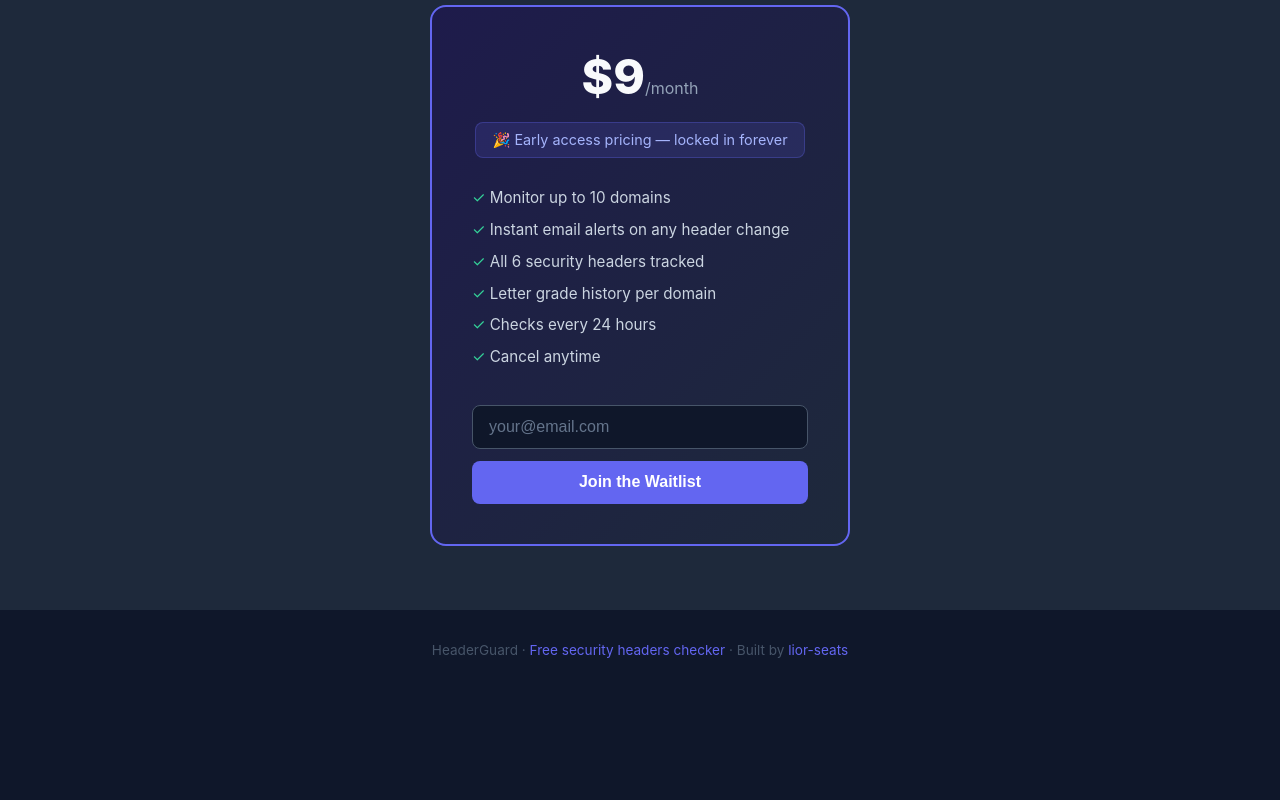
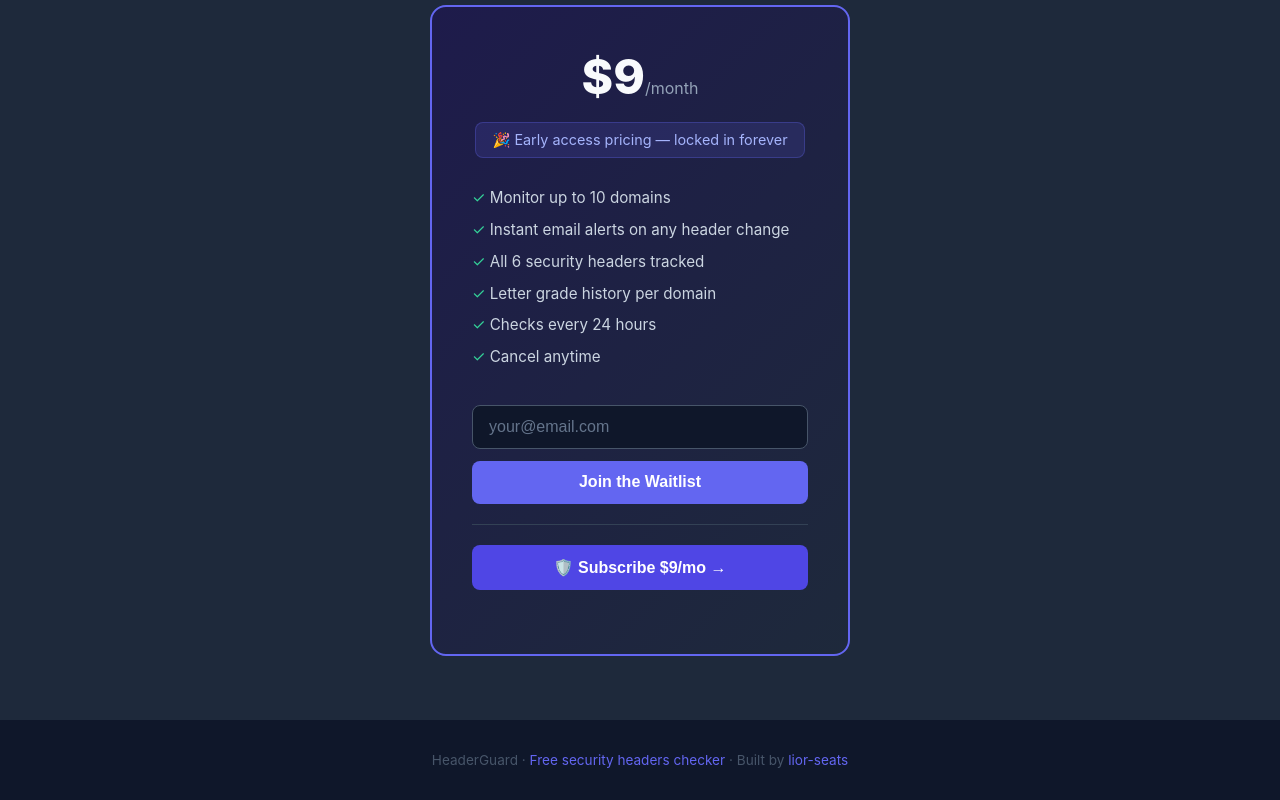
Before and after one commit to lior-seats/headerguard-waitlist, a plain HTML site: page index.html in a window 1280 px wide. Shown: the part 1356-2156 px from the top of the page. Before the commit the page ends 2046 px from the top, so only its background shows below. Drawn offline with Linux system fonts and the light colour scheme; no server answers.

Commit message:
Add HeaderGuard Subscribe $9/mo button (task 3ce0d159)
Adds subscribe button in pricing section calling /api/checkout/headerguard.
Graceful fallback to waitlist on 503 (no Stripe key yet).
Activates when Lior adds STRIPE_PRICE_ID_HEADERGUARD to Render.

```diff
--- a/index.html
+++ b/index.html
@@ -126,6 +126,10 @@
         <button class="btn-primary" style="width:100%;" onclick="joinWaitlist('pricingEmail','pricingSuccess','pricingError')">Join the Waitlist</button>
         <div id="pricingSuccess" class="success-msg">✅ You're on the list!</div>
         <div id="pricingError" class="error-msg">Something went wrong. Please try again.</div>
+        <div style="margin-top:1.25rem;border-top:1px solid #334155;padding-top:1.25rem">
+          <button onclick="subscribeHeaderguard()" id="headerguard-sub-btn" style="width:100%;padding:0.8rem 1.5rem;background:#4f46e5;color:white;border:none;border-radius:8px;font-size:1rem;font-weight:700;cursor:pointer;transition:background 0.2s">🛡️ Subscribe $9/mo →</button>
+          <div id="headerguard-sub-msg" style="font-size:0.82rem;color:#64748b;margin-top:0.5rem;min-height:1rem"></div>
+        </div>
       </div>
     </div>
   </section>
@@ -136,6 +140,28 @@
 
   <script>
     fetch('https://agent-control-plane-w3m9.onrender.com/api/hit?page=headerguard-waitlist', { mode: 'no-cors' }).catch(() => {});
+
+    async function subscribeHeaderguard() {
+      const btn = document.getElementById('headerguard-sub-btn');
+      const msg = document.getElementById('headerguard-sub-msg');
+      btn.textContent = 'Redirecting…'; btn.disabled = true;
+      try {
+        const res = await fetch('https://agent-control-plane-w3m9.onrender.com/api/checkout/headerguard', {
+          method: 'POST', headers: {'Content-Type':'application/json'}, body: JSON.stringify({})
+        });
+        const data = await res.json();
+        if (res.status === 503 || !data.ok) {
+          msg.style.color = '#94a3b8';
+          msg.textContent = 'Payments launching soon — join the waitlist above for now.';
+          btn.textContent = '🛡️ Subscribe $9/mo →'; btn.disabled = false;
+        } else if (data.url) { window.location.href = data.url; }
+        else { throw new Error('No URL'); }
+      } catch {
+        msg.style.color = '#94a3b8';
+        msg.textContent = 'Payments launching soon — join the waitlist above for now.';
+        btn.textContent = '🛡️ Subscribe $9/mo →'; btn.disabled = false;
+      }
+    }
 
     async function joinWaitlist(inputId, successId, errorId) {
       const email = document.getElementById(inputId).value.trim();
```
